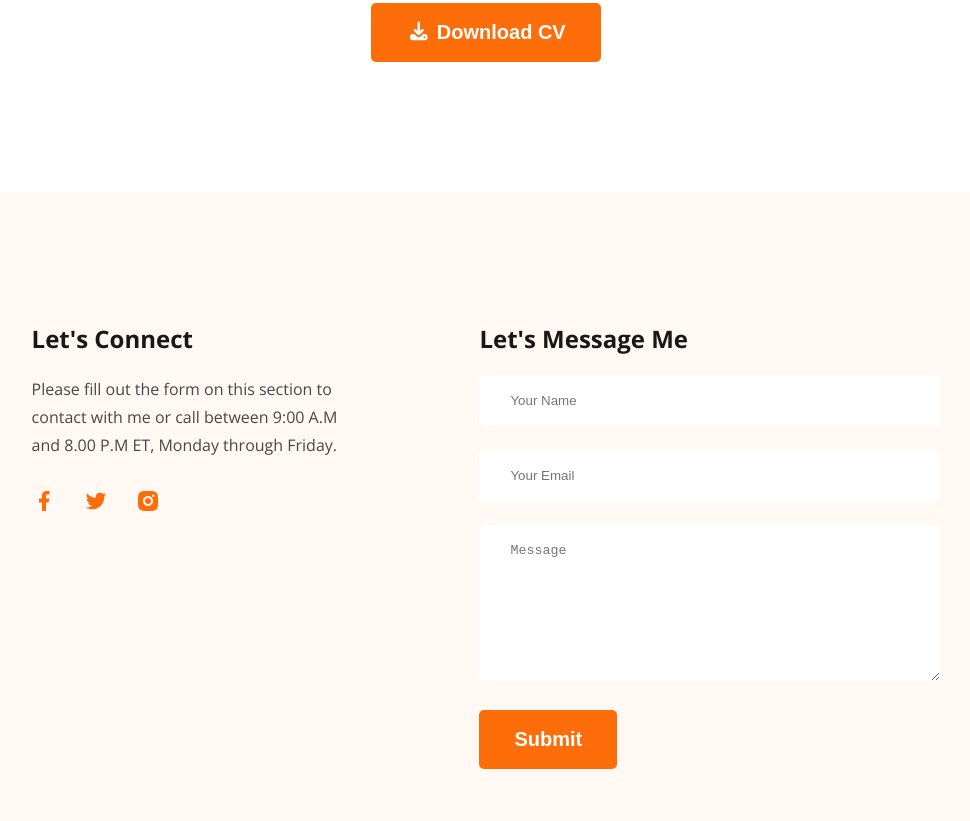
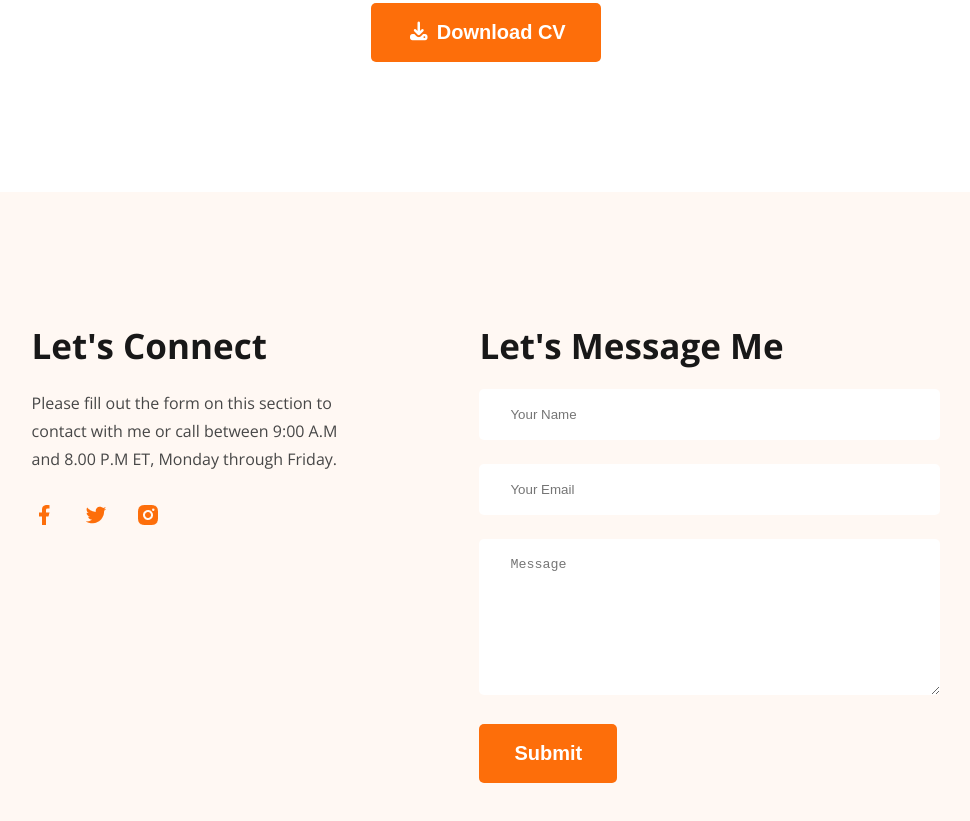
Before and after one commit to sweet-911/my-new-portfolio, a plain HTML site: page index.html in a window 1280 px wide. Shown: the part 3462-4283 px from the top of the page, without its empty margins (154-1124 px from the left). Drawn offline with nearby package versions, Linux system fonts and the light colour scheme.

Commit message:
fixing the last problems

```diff
--- a/index.html
+++ b/index.html
@@ -192,7 +192,7 @@
                 <div class="">
                     <input type="text" name="" id="" placeholder="Your Email">
                 </div>
-                <div class="">
+                <div class="message">
                     <textarea rows="8" name="" id="" placeholder="Message"></textarea>
                 </div>
 
--- a/styles/portfolio.css
+++ b/styles/portfolio.css
@@ -250,7 +250,7 @@ nav .menu a{
   }
 
  .footer-container h2{
-    font-size:px  ;
+    font-size:35px  ;
     color: #181818;
     margin-bottom: 20px;
  }
@@ -268,3 +268,7 @@ nav .menu a{
     border-radius: 5px;
     color: #757575;
  }
+
+.footer-container form .message {
+    font-weight: 16px;
+}
```
